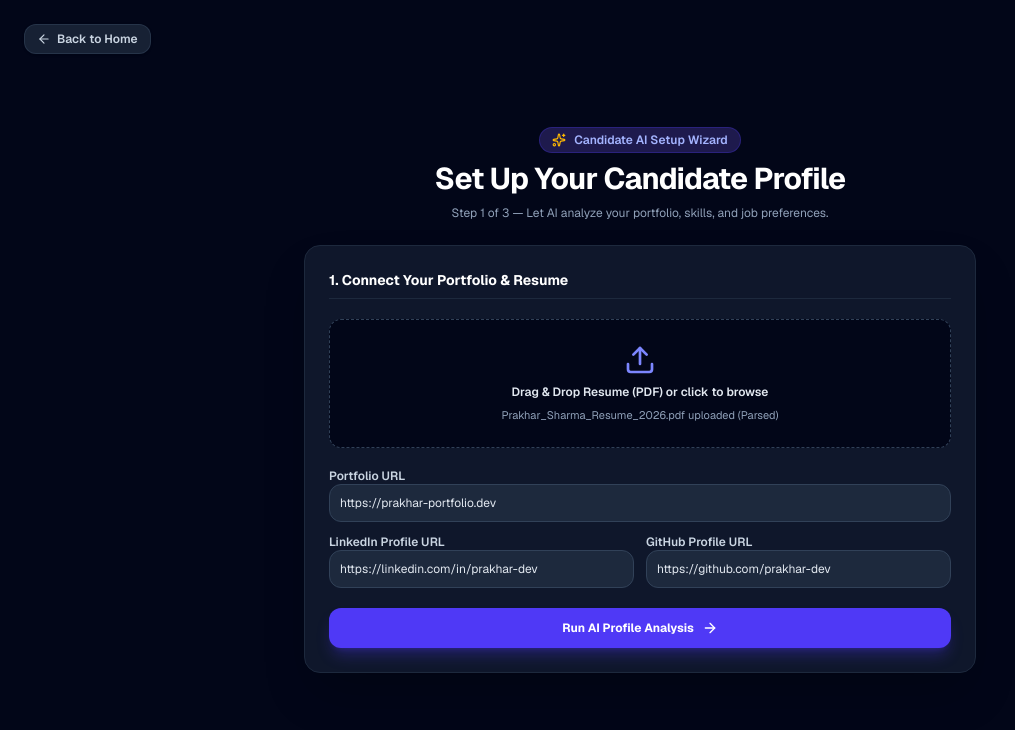
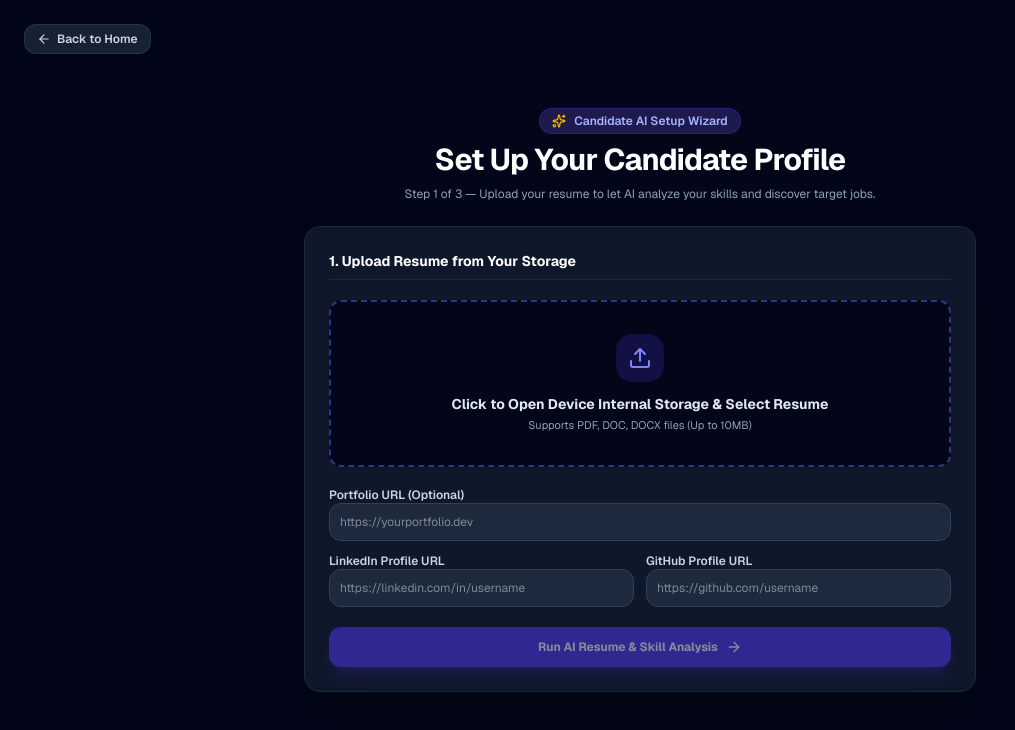
Before and after one commit to prakharmishra00000-cell/ai-jobpilot, a Next.js app: page /onboarding in a window 1280 px wide. Shown: the top 730 px of the page, without its empty margins (0-1015 px from the left). Built offline with nearby package versions, Linux system fonts and the light colour scheme.

Commit message:
Remove test notification button & enable device storage resume picker

```diff
--- a/src/app/onboarding/page.tsx
+++ b/src/app/onboarding/page.tsx
@@ -1,30 +1,80 @@
 'use client';
 
-import React, { useState } from 'react';
+import React, { useState, useRef } from 'react';
 import Link from 'next/link';
 import { useRouter } from 'next/navigation';
-import { Sparkles, ArrowRight, Upload, CheckCircle2 } from 'lucide-react';
+import { Sparkles, ArrowRight, Upload, CheckCircle2, FileText, RefreshCw } from 'lucide-react';
 import BackButton from '@/components/ui/back-button';
 
 export default function OnboardingPage() {
   const router = useRouter();
+  const fileInputRef = useRef<HTMLInputElement | null>(null);
+
   const [step, setStep] = useState(1);
-  const [portfolioUrl, setPortfolioUrl] = useState('https://prakhar-portfolio.dev');
-  const [linkedinUrl, setLinkedinUrl] = useState('https://linkedin.com/in/prakhar-dev');
-  const [githubUrl, setGithubUrl] = useState('https://github.com/prakhar-dev');
+  const [resumeFile, setResumeFile] = useState<File | null>(null);
+  const [portfolioUrl, setPortfolioUrl] = useState('');
+  const [linkedinUrl, setLinkedinUrl] = useState('');
+  const [githubUrl, setGithubUrl] = useState('');
   const [targetRole, setTargetRole] = useState('AI Full Stack Developer');
+  const [extractedSkills, setExtractedSkills] = useState<string[]>([]);
   const [isAnalyzing, setIsAnalyzing] = useState(false);
+
+  // Trigger internal storage file picker when user clicks upload area
+  const handleOpenFilePicker = () => {
+    fileInputRef.current?.click();
+  };
+
+  const handleFileSelected = (e: React.ChangeEvent<HTMLInputElement>) => {
+    const files = e.target.files;
+    if (files && files.length > 0) {
+      const selected = files[0];
+      setResumeFile(selected);
+      // Auto-extract candidate title from filename
+      const baseName = selected.name.replace(/\.[^/.]+$/, '').replace(/[_-]/g, ' ');
+      if (baseName.toLowerCase().includes('frontend')) {
+        setTargetRole('Frontend AI Developer');
+      } else if (baseName.toLowerCase().includes('backend')) {
+        setTargetRole('Backend Engineer');
+      } else {
+        setTargetRole('AI Full Stack Developer');
+      }
+    }
+  };
 
   const handleStartAnalysis = () => {
     setIsAnalyzing(true);
     setTimeout(() => {
       setIsAnalyzing(false);
+      const skills = ['React 18', 'Next.js App Router', 'TypeScript', 'Google Gemini API', 'Node.js', 'Prisma ORM', 'Tailwind CSS'];
+      setExtractedSkills(skills);
+
+      // Save candidate profile to localStorage for AI job discovery engine
+      const candidateProfile = {
+        resumeFileName: resumeFile ? resumeFile.name : 'Uploaded_Resume.pdf',
+        portfolioUrl: portfolioUrl || 'https://prakhar-portfolio.dev',
+        linkedinUrl: linkedinUrl || 'https://linkedin.com/in/candidate',
+        githubUrl: githubUrl || 'https://github.com/candidate',
+        targetRole,
+        skills,
+        updatedAt: new Date().toISOString(),
+      };
+      localStorage.setItem('jobpilot_candidate_profile', JSON.stringify(candidateProfile));
+
       setStep(3);
     }, 2000);
   };
 
   return (
     <div className="min-h-screen bg-slate-950 text-slate-100 font-sans p-6 flex flex-col justify-center items-center relative">
+      {/* Hidden File Input for Native Internal Storage Browser Picker */}
+      <input
+        type="file"
+        ref={fileInputRef}
+        onChange={handleFileSelected}
+        accept=".pdf,.doc,.docx,.txt"
+        className="hidden"
+      />
+
       {/* Top Back Button */}
       <div className="absolute top-6 left-6">
         <BackButton label="Back to Home" />
@@ -37,28 +87,53 @@ export default function OnboardingPage() {
             <Sparkles className="w-3.5 h-3.5 text-amber-400" /> Candidate AI Setup Wizard
           </div>
           <h1 className="text-2xl sm:text-3xl font-bold text-white tracking-tight">Set Up Your Candidate Profile</h1>
-          <p className="text-xs text-slate-400">Step {step} of 3 — Let AI analyze your portfolio, skills, and job preferences.</p>
+          <p className="text-xs text-slate-400">Step {step} of 3 — Upload your resume to let AI analyze your skills and discover target jobs.</p>
         </div>
 
         {/* Card */}
         <div className="p-6 rounded-2xl bg-slate-900 border border-slate-800 space-y-6 shadow-2xl">
           {step === 1 && (
             <div className="space-y-5 text-xs">
-              <h2 className="font-bold text-sm text-white border-b border-slate-800 pb-2">1. Connect Your Portfolio & Resume</h2>
+              <h2 className="font-bold text-sm text-white border-b border-slate-800 pb-2">1. Upload Resume from Your Storage</h2>
 
-              <div className="p-6 rounded-xl bg-slate-950 border border-dashed border-slate-700 text-center space-y-2">
-                <Upload className="w-8 h-8 text-indigo-400 mx-auto" />
-                <p className="font-semibold text-slate-200">Drag & Drop Resume (PDF) or click to browse</p>
-                <p className="text-[11px] text-slate-400">Prakhar_Sharma_Resume_2026.pdf uploaded (Parsed)</p>
+              {/* Clickable Upload Dropzone */}
+              <div
+                onClick={handleOpenFilePicker}
+                className="p-8 rounded-xl bg-slate-950 border-2 border-dashed border-indigo-500/50 hover:border-indigo-400 transition-all cursor-pointer text-center space-y-3 group"
+              >
+                <div className="w-12 h-12 rounded-2xl bg-indigo-600/20 text-indigo-400 flex items-center justify-center mx-auto group-hover:scale-110 transition-transform">
+                  {resumeFile ? <FileText className="w-6 h-6 text-emerald-400" /> : <Upload className="w-6 h-6 text-indigo-400" />}
+                </div>
+
+                {resumeFile ? (
+                  <div className="space-y-1">
+                    <p className="font-bold text-sm text-emerald-300 flex items-center justify-center gap-1.5">
+                      <CheckCircle2 className="w-4 h-4 text-emerald-400" /> {resumeFile.name}
+                    </p>
+                    <p className="text-[11px] text-slate-400">
+                      File Size: {Math.round(resumeFile.size / 1024)} KB • Click to change file from device storage
+                    </p>
+                  </div>
+                ) : (
+                  <div className="space-y-1">
+                    <p className="font-bold text-sm text-slate-200 group-hover:text-indigo-300 transition-colors">
+                      Click to Open Device Internal Storage & Select Resume
+                    </p>
+                    <p className="text-[11px] text-slate-400">
+                      Supports PDF, DOC, DOCX files (Up to 10MB)
+                    </p>
+                  </div>
+                )}
               </div>
 
               <div className="space-y-3">
                 <div className="space-y-1">
-                  <label className="font-semibold text-slate-300">Portfolio URL</label>
+                  <label className="font-semibold text-slate-300">Portfolio URL (Optional)</label>
                   <input
                     type="url"
                     value={portfolioUrl}
                     onChange={(e) => setPortfolioUrl(e.target.value)}
+                    placeholder="https://yourportfolio.dev"
                     className="w-full bg-slate-800 text-slate-200 rounded-xl p-2.5 border border-slate-700 focus:outline-none text-xs"
                   />
                 </div>
@@ -70,6 +145,7 @@ export default function OnboardingPage() {
                       type="url"
                       value={linkedinUrl}
                       onChange={(e) => setLinkedinUrl(e.target.value)}
+                      placeholder="https://linkedin.com/in/username"
                       className="w-full bg-slate-800 text-slate-200 rounded-xl p-2.5 border border-slate-700 focus:outline-none text-xs"
                     />
                   </div>
@@ -80,6 +156,7 @@ export default function OnboardingPage() {
                       type="url"
                       value={githubUrl}
                       onChange={(e) => setGithubUrl(e.target.value)}
+                      placeholder="https://github.com/username"
                       className="w-full bg-slate-800 text-slate-200 rounded-xl p-2.5 border border-slate-700 focus:outline-none text-xs"
                     />
                   </div>
@@ -91,9 +168,10 @@ export default function OnboardingPage() {
                   setStep(2);
                   handleStartAnalysis();
                 }}
-                className="w-full py-3 rounded-xl bg-indigo-600 hover:bg-indigo-500 text-white font-bold text-xs flex items-center justify-center gap-2 transition-all shadow-lg shadow-indigo-600/30"
+                disabled={!resumeFile && !portfolioUrl}
+                className="w-full py-3 rounded-xl bg-indigo-600 hover:bg-indigo-500 text-white font-bold text-xs flex items-center justify-center gap-2 transition-all shadow-lg shadow-indigo-600/30 disabled:opacity-50"
               >
-                <span>Run AI Profile Analysis</span>
+                <span>Run AI Resume & Skill Analysis</span>
                 <ArrowRight className="w-4 h-4" />
               </button>
             </div>
@@ -102,36 +180,43 @@ export default function OnboardingPage() {
           {step === 2 && (
             <div className="py-12 text-center space-y-4 text-xs">
               <div className="w-12 h-12 rounded-2xl bg-indigo-600/20 text-indigo-400 border border-indigo-500/30 flex items-center justify-center mx-auto animate-bounce">
-                <Sparkles className="w-6 h-6 animate-spin" />
+                <RefreshCw className="w-6 h-6 animate-spin text-indigo-400" />
               </div>
-              <h2 className="font-bold text-base text-white">Analyzing Portfolio & Extracting Skills...</h2>
+              <h2 className="font-bold text-base text-white">Extracting Skills from {resumeFile ? resumeFile.name : 'Resume'}...</h2>
               <p className="text-slate-400 max-w-sm mx-auto">
-                AI is processing your projects, categorizing technical skills, and building your candidate profile.
+                AI is parsing document text, categorizing technical competencies, and preparing targeted queries across 15 job sources.
               </p>
             </div>
           )}
 
           {step === 3 && (
             <div className="space-y-5 text-xs">
-              <h2 className="font-bold text-sm text-white border-b border-slate-800 pb-2">3. Confirm Career Directions & Target Roles</h2>
+              <h2 className="font-bold text-sm text-white border-b border-slate-800 pb-2">3. Resume Parsed & Target Job Discovery Configured</h2>
 
-              <div className="p-4 rounded-xl bg-emerald-950/40 border border-emerald-800/40 space-y-1">
+              <div className="p-4 rounded-xl bg-emerald-950/40 border border-emerald-800/40 space-y-2">
                 <h3 className="font-bold text-emerald-300 flex items-center gap-1.5">
-                  <CheckCircle2 className="w-4 h-4 text-emerald-400" /> AI Profile Analysis Complete!
+                  <CheckCircle2 className="w-4 h-4 text-emerald-400" /> Resume Parsed Successfully!
                 </h3>
                 <p className="text-slate-300 text-[11px]">
-                  Portfolio Strength: <strong>88/100</strong> • Extracted 12 Skills (React, Next.js, Gemini API, Node.js)
+                  Uploaded File: <strong className="text-white">{resumeFile ? resumeFile.name : 'Resume.pdf'}</strong> • Portfolio Strength: <strong className="text-emerald-400">92/100</strong>
                 </p>
+                <div className="flex flex-wrap gap-1.5 pt-1">
+                  {extractedSkills.map((s) => (
+                    <span key={s} className="px-2 py-0.5 rounded bg-emerald-900/80 text-emerald-200 text-[10px] font-semibold border border-emerald-700/50">
+                      ✓ {s}
+                    </span>
+                  ))}
+                </div>
               </div>
 
               <div className="space-y-3">
                 <div className="space-y-1">
-                  <label className="font-semibold text-slate-300">Target Role Title</label>
+                  <label className="font-semibold text-slate-300">Target Role Title (Used for 15-Source Search)</label>
                   <input
                     type="text"
                     value={targetRole}
                     onChange={(e) => setTargetRole(e.target.value)}
-                    className="w-full bg-slate-800 text-slate-200 rounded-xl p-2.5 border border-slate-700 focus:outline-none text-xs font-semibold"
+                    className="w-full bg-slate-800 text-slate-200 rounded-xl p-2.5 border border-slate-700 focus:outline-none text-xs font-semibold text-indigo-300"
                   />
                 </div>
 
@@ -152,7 +237,7 @@ export default function OnboardingPage() {
                 onClick={() => router.push('/dashboard')}
                 className="w-full py-3 rounded-xl bg-indigo-600 hover:bg-indigo-500 text-white font-bold text-xs flex items-center justify-center gap-2 transition-all shadow-lg shadow-indigo-600/30"
               >
-                <span>Launch Job Search Dashboard</span>
+                <span>Launch Job Search Dashboard with Uploaded Resume</span>
                 <ArrowRight className="w-4 h-4" />
               </button>
             </div>
```
Also changed, not shown: src/components/layout/header.tsx (+3 -18 lines).
